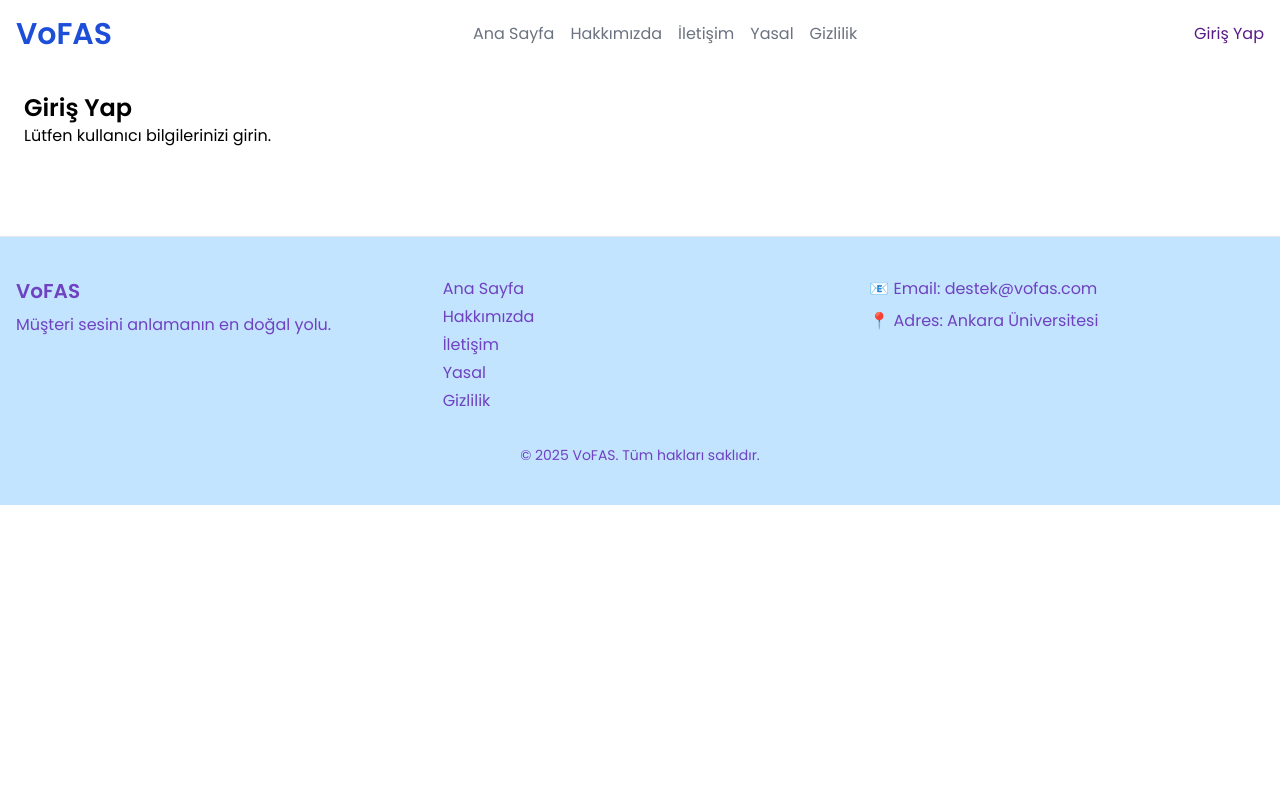
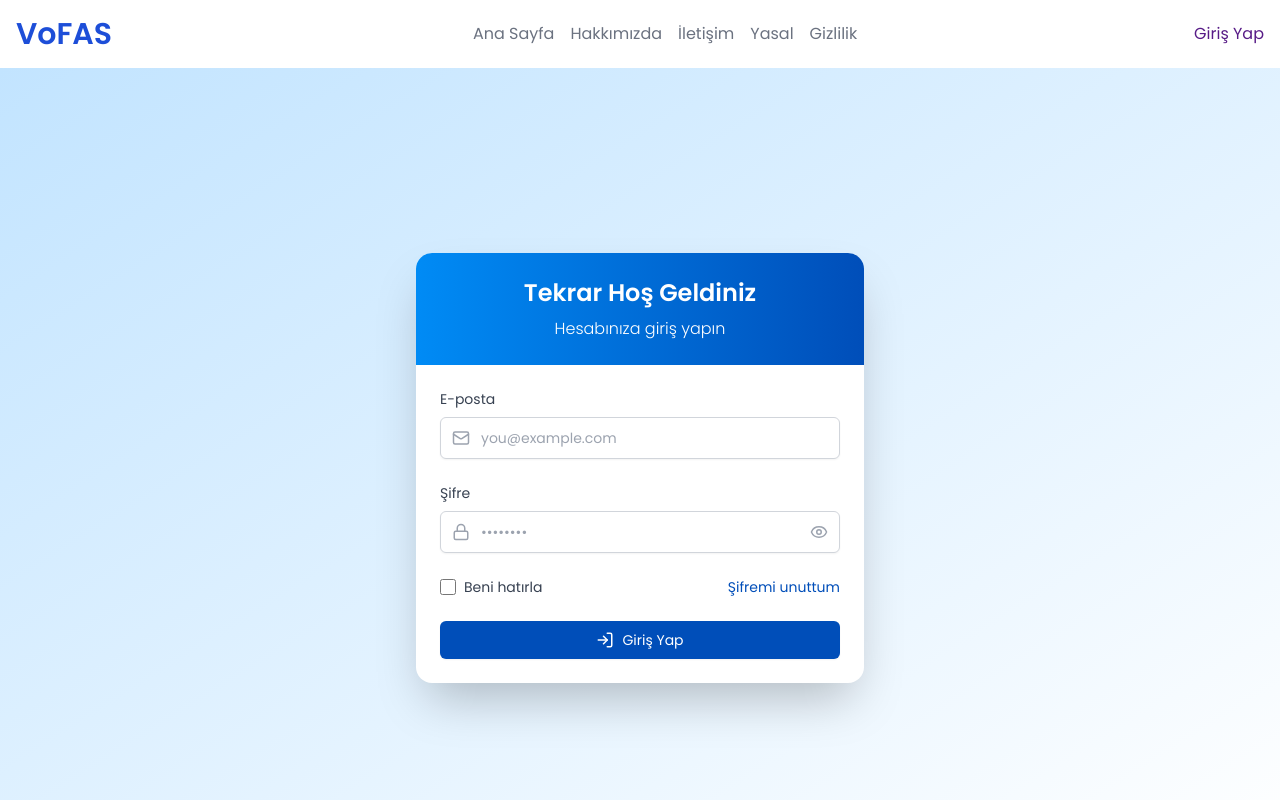
Before and after one commit to Zllsbst/Zllsbst-Vofas-Frontend-v1, a React (Vite) app: page /login in a window 1280 px wide. Shown: the top 800 px of the page. Built offline with nearby package versions, Linux system fonts and the light colour scheme.

Commit message:
Update Login.jsx

```diff
--- a/src/pages/Login.jsx
+++ b/src/pages/Login.jsx
@@ -1,10 +1,173 @@
-import React from 'react';
+import { useState } from 'react';
+import { Eye, EyeOff, Mail, Lock, LogIn } from 'lucide-react';
 
-export default function Login() {
-    return (
-        <div className="p-6">
-            <h1 className="text-2xl font-bold">Giriş Yap</h1>
-            <p>Lütfen kullanıcı bilgilerinizi girin.</p>
+export default function LoginPage() {
+  const [email, setEmail] = useState('');
+  const [password, setPassword] = useState('');
+  const [showPassword, setShowPassword] = useState(false);
+  const [errors, setErrors] = useState({});
+  const [isLoading, setIsLoading] = useState(false);
+
+
+  //Checks email format and password length requirements
+  const validate = () => {
+    const newErrors = {};
+
+    //email validation
+    if (!email) {
+      newErrors.email = 'Email is required';
+    } else if (!/\S+@\S+\.\S+/.test(email)) {
+      newErrors.email = 'Email is invalid';
+    }
+
+    //password validation
+    if (!password) {
+      newErrors.password = 'Password is required';
+    } else if (password.length < 6) {
+      newErrors.password = 'Password must be at least 6 characters';
+    }
+
+    setErrors(newErrors);
+    return Object.keys(newErrors).length === 0;
+  };
+
+  //Handles form submission
+  const handleSubmit = (e) => {
+    e.preventDefault();
+
+    if (validate()) {
+      setIsLoading(true);
+
+      // Simulate API call
+      setTimeout(() => {
+        setIsLoading(false);
+        alert(`Login successful with email: ${email}`);
+      }, 1500);
+    }
+  };
+
+  return (
+    //Main container
+    <div className="min-h-screen flex items-center justify-center bg-gradient-to-br from-colors-primary-10 to-white p-4">
+      <div className="w-full max-w-md">
+        {/* Card */}
+        <div className="bg-white rounded-2xl shadow-2xl overflow-hidden">
+          {/* Header */}
+          <div className="bg-gradient-to-r from-colors-primary-30 to-colors-primary-40 p-6">
+            <h2 className="text-2xl font-bold text-center text-white">Tekrar Hoş Geldiniz</h2>
+            <p className="text-white text-center font-thin mt-2">Hesabınıza giriş yapın</p>
+          </div>
+
+          {/* Form */}
+          <div className="p-6 space-y-6">
+            {/* Email Field */}
+            <div className="space-y-2">
+              <label htmlFor="email" className="block text-sm font-medium text-gray-700">
+                E-posta
+              </label>
+              <div className="relative">
+                <div className="absolute inset-y-0 left-0 pl-3 flex items-center pointer-events-none">
+                  <Mail size={18} className="text-gray-400" />
+                </div>
+                {/* Email input */}
+                <input
+                  id="email"
+                  type="text"
+                  value={email}
+                  onChange={(e) => setEmail(e.target.value)}
+                  className={`block w-full pl-10 pr-3 py-2 border ${
+                    errors.email ? 'border-red-500' : 'border-gray-300'
+                  } rounded-md shadow-sm focus:ring-indigo-500 focus:border-indigo-500 placeholder:text-gray-400 placeholder:text-sm`}
+                  placeholder="you@example.com"
+                />
+              </div>
+              {errors.email && <p className="text-red-500 text-xs">{errors.email}</p>}
+            </div>
+
+            {/* Password Field */}
+            <div className="space-y-2">
+              <label htmlFor="password" className="block text-sm font-medium text-gray-700">
+                Şifre
+              </label>
+              <div className="relative">
+                <div className="absolute inset-y-0 left-0 pl-3 flex items-center pointer-events-none">
+                  <Lock size={18} className="text-gray-400" />
+                </div>
+                {/* Password input */}
+                <input
+                  id="password"
+                  type={showPassword ? "text" : "password"}
+                  value={password}
+                  onChange={(e) => setPassword(e.target.value)}
+                  className={`block w-full pl-10 pr-10 py-2 border ${
+                    errors.password ? 'border-red-500' : 'border-gray-300'
+                  } rounded-md shadow-sm focus:ring-indigo-500 focus:border-indigo-500 placeholder:text-gray-400 placeholder:text-sm`}
+                  placeholder="••••••••"
+                />
+                <div className="absolute inset-y-0 right-0 pr-3 flex items-center">
+                  <button
+                    type="button"
+                    onClick={() => setShowPassword(!showPassword)}
+                    className="text-gray-400 hover:text-gray-500 focus:outline-none"
+                  >
+                    {showPassword ? (
+                      <EyeOff size={18} />
+                    ) : (
+                      <Eye size={18} />
+                    )}
+                  </button>
+                </div>
+              </div>
+              {errors.password && <p className="text-red-500 text-xs">{errors.password}</p>}
+            </div>
+
+            {/* Remember Me & Forgot Password */}
+            <div className="flex items-center justify-between">
+              <div className="flex items-center">
+                <input
+                  id="remember-me"
+                  type="checkbox"
+                  className="h-4 w-4 text-indigo-600 focus:ring-indigo-500 border-gray-300 rounded"
+                />
+                <label htmlFor="remember-me" className="ml-2 block text-sm text-gray-700">
+                  Beni hatırla
+                </label>
+              </div>
+              <div className="text-sm">
+                <a className="font-medium text-colors-primary-40 hover:text-colors-primary-30 cursor-pointer">
+                  Şifremi unuttum
+                </a>
+              </div>
+            </div>
+
+            {/* Login Button */}
+            <div>
+              <button
+                onClick={handleSubmit}
+                disabled={isLoading}
+                className="w-full flex justify-center items-center py-2 px-4 border border-transparent rounded-md shadow-sm text-sm font-medium text-white bg-colors-primary-40 hover:bg-colors-primary-30 focus:outline-none focus:ring-2 focus:ring-offset-2 focus:ring-colors-primary-40 disabled:opacity-50 disabled:cursor-not-allowed transition-colors duration-200"
+              >
+                {isLoading ? (
+                    //Loading state
+                  <div className="flex items-center">
+                    <svg className="animate-spin -ml-1 mr-3 h-4 w-4 text-white" xmlns="http://www.w3.org/2000/svg" fill="none" viewBox="0 0 24 24">
+                      <circle className="opacity-25" cx="12" cy="12" r="10" stroke="currentColor" strokeWidth="4"></circle>
+                      <path className="opacity-75" fill="currentColor" d="M4 12a8 8 0 018-8V0C5.373 0 0 5.373 0 12h4zm2 5.291A7.962 7.962 0 014 12H0c0 3.042 1.135 5.824 3 7.938l3-2.647z"></path>
+                    </svg>
+                    Yükleniyor...
+                  </div>
+                ) : (
+                    //Submit button
+                  <div className="flex items-center">
+                    <LogIn size={18} className="mr-2" />
+                    Giriş Yap
+                  </div>
+                )}
+              </button>
+            </div>
+          </div>
         </div>
-    );
+      </div>
+    </div>
+  );
 }
```
